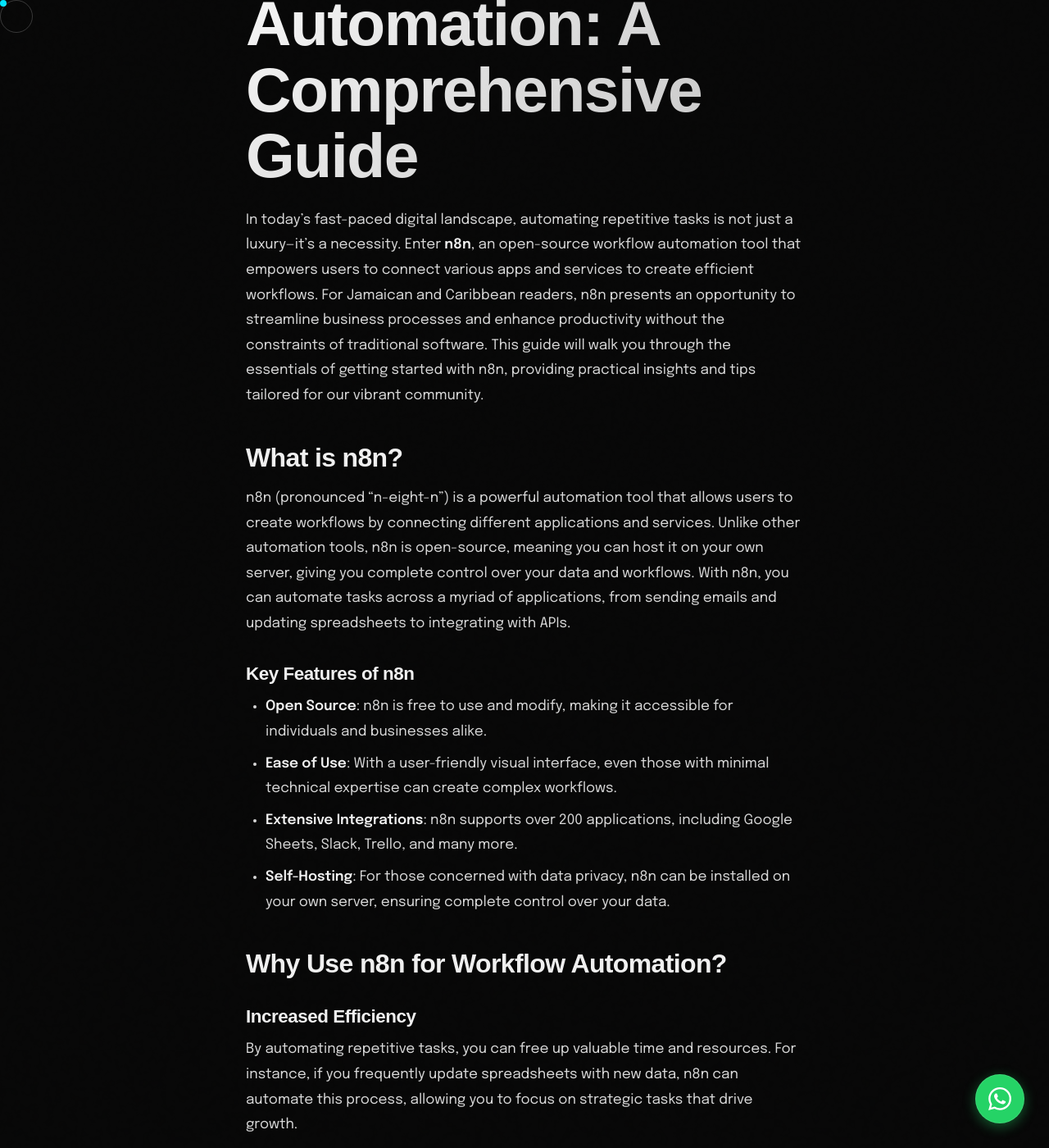
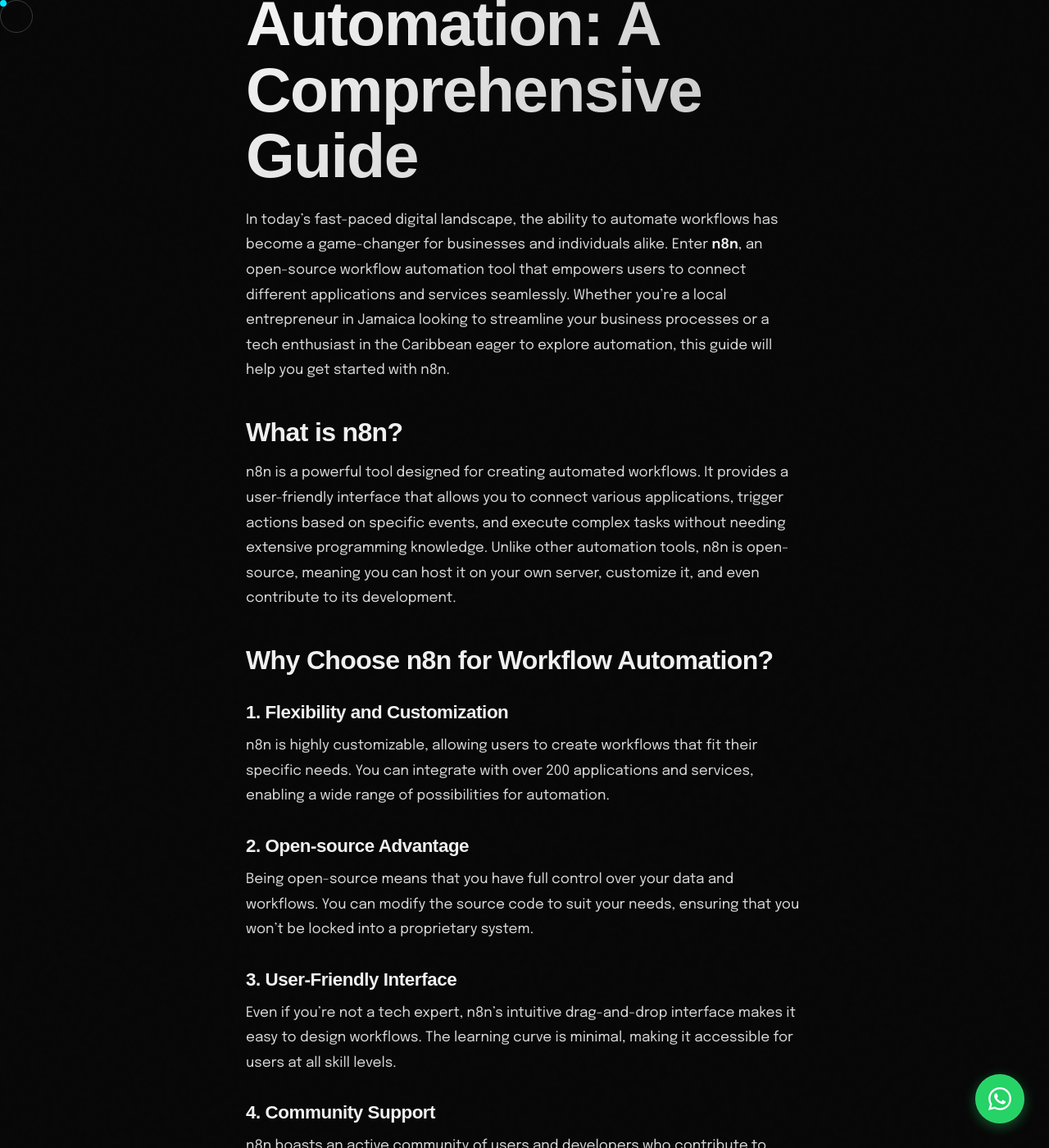
Before and after one commit to willylondon/creative-technician, a Jekyll site: the page built from _posts/2026-04-14-getting-started-with-n8n-workflow-automation.md, in a window 1280 px wide and 1400 px high, scrolled down 1161 px. Shown: the whole window at 82% size. Built offline with Jekyll 4.4.1, drawn with Linux system fonts in a browser that asks for light colours; some web fonts are replaced; some of the changed text lies outside the part shown.

Commit message:
📝 Auto-blog: getting started with n8n workflow automation

````diff
--- a/_posts/2026-04-14-getting-started-with-n8n-workflow-automation.md
+++ b/_posts/2026-04-14-getting-started-with-n8n-workflow-automation.md
@@ -2,128 +2,144 @@
 layout: post
 title: "Getting Started with n8n Workflow Automation: A Comprehensive Guide"
 date: 2026-04-14
-categories: [n8n, workflow automation, productivity, technology]
-excerpt: "Unlock the power of automation with n8n. This guide will help you get started with creating seamless workflows, tailored for the Caribbean audience."
+categories: [Automation, Technology, Guides]
+excerpt: "Unlock the potential of n8n for workflow automation with this comprehensive guide tailored for Caribbean audiences."
 ---
 
 # Getting Started with n8n Workflow Automation: A Comprehensive Guide
 
-In today's fast-paced digital landscape, automating repetitive tasks is not just a luxury—it's a necessity. Enter **n8n**, an open-source workflow automation tool that empowers users to connect various apps and services to create efficient workflows. For Jamaican and Caribbean readers, n8n presents an opportunity to streamline business processes and enhance productivity without the constraints of traditional software. This guide will walk you through the essentials of getting started with n8n, providing practical insights and tips tailored for our vibrant community.
+In today’s fast-paced digital landscape, the ability to automate workflows has become a game-changer for businesses and individuals alike. Enter **n8n**, an open-source workflow automation tool that empowers users to connect different applications and services seamlessly. Whether you're a local entrepreneur in Jamaica looking to streamline your business processes or a tech enthusiast in the Caribbean eager to explore automation, this guide will help you get started with n8n.
 
 ## What is n8n?
 
-n8n (pronounced "n-eight-n") is a powerful automation tool that allows users to create workflows by connecting different applications and services. Unlike other automation tools, n8n is open-source, meaning you can host it on your own server, giving you complete control over your data and workflows. With n8n, you can automate tasks across a myriad of applications, from sending emails and updating spreadsheets to integrating with APIs.
+n8n is a powerful tool designed for creating automated workflows. It provides a user-friendly interface that allows you to connect various applications, trigger actions based on specific events, and execute complex tasks without needing extensive programming knowledge. Unlike other automation tools, n8n is open-source, meaning you can host it on your own server, customize it, and even contribute to its development.
 
-### Key Features of n8n
+## Why Choose n8n for Workflow Automation?
 
-- **Open Source**: n8n is free to use and modify, making it accessible for individuals and businesses alike.
-- **Ease of Use**: With a user-friendly visual interface, even those with minimal technical expertise can create complex workflows.
-- **Extensive Integrations**: n8n supports over 200 applications, including Google Sheets, Slack, Trello, and many more.
-- **Self-Hosting**: For those concerned with data privacy, n8n can be installed on your own server, ensuring complete control over your data.
+### 1. **Flexibility and Customization**
 
-## Why Use n8n for Workflow Automation?
+n8n is highly customizable, allowing users to create workflows that fit their specific needs. You can integrate with over 200 applications and services, enabling a wide range of possibilities for automation.
 
-### Increased Efficiency
+### 2. **Open-source Advantage**
 
-By automating repetitive tasks, you can free up valuable time and resources. For instance, if you frequently update spreadsheets with new data, n8n can automate this process, allowing you to focus on strategic tasks that drive growth.
+Being open-source means that you have full control over your data and workflows. You can modify the source code to suit your needs, ensuring that you won't be locked into a proprietary system.
 
-### Customization
+### 3. **User-Friendly Interface**
 
-n8n allows for extensive customization of workflows. You can tailor each workflow to fit your specific needs, making it an ideal solution for businesses in different sectors across Jamaica and the Caribbean.
+Even if you're not a tech expert, n8n’s intuitive drag-and-drop interface makes it easy to design workflows. The learning curve is minimal, making it accessible for users at all skill levels.
 
-### Community Support
+### 4. **Community Support**
 
-As an open-source tool, n8n has a thriving community of users who contribute to its development and offer support. This community can be a valuable resource for troubleshooting and discovering new ways to use the platform.
+n8n boasts an active community of users and developers who contribute to forums, provide tutorials, and share their experiences. This support network can be invaluable as you navigate your automation journey.
 
 ## Getting Started with n8n
 
 ### Step 1: Setting Up n8n
 
-Before diving into workflow creation, you need to set up n8n. There are several ways to install n8n:
+#### Installation Options
 
-#### Option 1: Desktop Installation
+You have several options for installing n8n, depending on your technical skills and preferences:
 
-1. **Download n8n**: Visit the [n8n website](https://n8n.io/) and download the desktop version suitable for your operating system (Windows, macOS, or Linux).
-2. **Install and Run**: Follow the installation instructions. Once installed, launch the application to access the n8n editor.
+- **Cloud Installation**: n8n offers a cloud solution where you can sign up and start creating workflows without any setup. This is ideal for beginners who want to dive in quickly.
 
-#### Option 2: Self-Hosting
+- **Self-Hosting**: For users who prefer to have full control over their data, self-hosting n8n is a fantastic option. You can use a virtual private server (VPS) or Docker to host n8n.
 
-For those who prefer self-hosting for data privacy reasons, here’s how to do it:
+- **Local Installation**: If you want to run n8n on your local machine for testing or development purposes, you can install it via NPM or Docker.
 
-1. **Docker Installation**: Ensure you have Docker installed on your server.
-2. **Run n8n**: Use the following command to pull the n8n image and run it:
+#### Quick Installation Guide for Local Setup
 
-   ```bash
-   docker run -d -p 5678:5678 n8nio/n8n
+1. **Install Node.js**: Ensure you have Node.js installed on your machine. You can download it from the official website.
+
+2. **Install n8n**: Open your terminal and run the following command:
+   ```
+   npm install n8n -g
    ```
 
-3. **Access n8n**: Open your web browser and navigate to `http://localhost:5678` to access the n8n interface.
+3. **Run n8n**: Once installed, start n8n by typing:
+   ```
+   n8n
+   ```
 
-#### Option 3: Cloud Hosting
-
-If you want a hassle-free experience, consider using n8n.cloud, a hosted service that takes care of all your hosting needs. You can sign up directly on their website.
+4. **Access n8n**: Open your web browser and navigate to `http://localhost:5678`. This will take you to the n8n editor, where you can start creating workflows.
 
 ### Step 2: Creating Your First Workflow
 
-Once you have n8n up and running, you can start creating your first workflow. Follow these steps:
+#### Understanding Workflows
 
-1. **Open the Workflow Editor**: Click on "New Workflow" to open the editor.
-2. **Add Nodes**: Nodes are the building blocks of your workflow. You can add nodes by clicking the "+" icon. Search for the application you want to connect (e.g., Google Sheets, Slack) and select it.
-3. **Configure Nodes**: Click on the node to configure its settings. For example, if you’re using a Google Sheets node, you’ll need to authenticate your Google account and specify which sheet to pull data from.
-4. **Connect Nodes**: Drag the arrows between nodes to establish a flow. This shows how data moves from one node to another.
-5. **Execute the Workflow**: Once your workflow is configured, click "Execute Workflow" to see it in action. You can also save the workflow for future use.
+A workflow in n8n consists of various nodes that represent different actions or triggers. Each node can perform a specific task, such as sending an email, accessing a database, or retrieving data from an API.
 
-### Step 3: Practical Use Cases
+#### Example Workflow: Automating Email Notifications
 
-To give you a clearer idea of how n8n can be utilized, here are some practical use cases relevant to Jamaican and Caribbean businesses:
+1. **Add a Trigger Node**: Start by adding a trigger node (e.g., the "Cron" node) that will initiate your workflow at specified intervals.
 
-#### Use Case 1: Social Media Management
+2. **Add Action Nodes**: Next, connect action nodes that perform tasks. For example, add an "Email" node to send notifications.
 
-Automate your social media posts by connecting your content calendar (e.g., Google Sheets) to your social media platforms (e.g., Facebook, Twitter). Whenever you add a new post to your calendar, n8n can automatically publish it on your social media accounts.
+3. **Configure Nodes**: Click on each node to configure its settings. For the email node, enter the recipient's email address and customize the message.
 
-#### Use Case 2: Customer Relationship Management (CRM)
+4. **Connect Nodes**: Drag the connection lines between nodes to establish the flow of actions.
 
-Integrate your CRM system with email services to automate follow-ups. For example, when a new lead is added to your CRM, n8n can send a welcome email, ensuring that no lead goes unnoticed.
+5. **Save and Execute**: Once your workflow is set up, save it and manually trigger it to test if everything works as expected.
 
-#### Use Case 3: E-commerce Order Processing
+### Step 3: Exploring Integrations
 
-If you run an e-commerce store, you can automate order processing by connecting your shopping cart application with payment gateways and inventory management systems. This reduces manual data entry and minimizes errors.
+n8n supports a wide array of integrations with popular applications and services:
+
+- **Social Media**: Integrate with platforms like Twitter and Facebook to automate posts or gather analytics.
+
+- **E-commerce**: Connect with Shopify or WooCommerce to manage orders, track inventory, and send customer notifications.
+
+- **Productivity Tools**: Use n8n with Google Sheets, Trello, or Slack to streamline project management and team communication.
 
 ### Step 4: Advanced Features
 
-Once you're comfortable with the basics, you can explore some advanced features of n8n:
+Once you’re comfortable with the basics, explore n8n’s advanced features:
 
-#### Conditional Logic
+#### 1. **Conditional Logic**
 
-n8n allows you to implement conditional logic in your workflows. This means you can set up different paths based on certain criteria. For instance, you could send different emails based on the customer's purchase amount.
+You can create complex workflows by adding conditional nodes that allow actions to be executed based on specific criteria. For example, send different emails based on user responses.
 
-#### Error Handling
+#### 2. **Data Transformation**
 
-In larger workflows, errors can occur. n8n provides error handling options that allow you to set up alternative actions if a node fails. This ensures that your workflow continues to function smoothly even when issues arise.
+n8n offers built-in functions for data manipulation, allowing you to format or transform data between nodes. This feature can be crucial when integrating applications that require specific data formats.
 
-#### Webhooks
+#### 3. **Error Handling**
 
-Webhooks enable you to trigger workflows based on external events. For example, you can set up a webhook to trigger a workflow whenever a new form is submitted on your website.
+Set up error workflows to manage failed nodes. This capability ensures that your automation processes are robust and reliable.
 
-## Tips for Success with n8n
+## Best Practices for Workflow Automation
 
-1. **Start Small**: Begin with simple workflows to familiarize yourself with the platform before moving on to more complex automations.
-2. **Leverage the Community**: Join the n8n community forums and social media groups to share experiences, ask questions, and learn from other users.
-3. **Document Your Workflows**: As you create more workflows, document them to make it easier to manage and update them in the future.
-4. **Experiment**: Don't hesitate to experiment with different nodes and configurations. n8n’s flexibility allows for creative problem-solving.
+### 1. **Start Small**
+
+Begin with simple workflows to familiarize yourself with n8n’s interface and features. Gradually scale up as you gain confidence and experience.
+
+### 2. **Document Your Workflows**
+
+Maintain clear documentation of your workflows, including their purpose, triggers, and nodes. This practice will help you revisit and modify them in the future.
+
+### 3. **Leverage Community Resources**
+
+Take advantage of the n8n community. Participate in forums, watch tutorials, and read case studies to learn from others’ experiences.
+
+### 4. **Monitor and Optimize**
+
+Regularly review and optimize your workflows to ensure they remain efficient. Monitor performance and adjust nodes as necessary to improve speed and reliability.
 
 
 Looking for the right gear? Check out [AI and automation books](https://www.amazon.com/s?k=ai+automation+books+developers&tag=lifestylehike-20) to find what you need.
 
 ## Conclusion
 
-n8n is an incredibly powerful tool for anyone looking to enhance productivity through workflow automation. By following this guide, you should feel confident in setting up and creating your own workflows tailored to your specific needs. Whether you’re a business owner in Jamaica or a tech enthusiast in the Caribbean, n8n can help you save time, reduce errors, and ultimately, drive success.
+n8n is a powerful tool that can significantly enhance your productivity by automating repetitive tasks and streamlining your workflow processes. As you embark on your journey with n8n, remember to start small, leverage community resources, and continuously refine your workflows.
 
-Now that you’re equipped with the knowledge to get started, why not dive in and explore the endless possibilities of n8n? Start automating your workflows today and watch your productivity soar!
+By embracing automation, you can free up valuable time to focus on what truly matters — whether that's growing your business, pursuing creative projects, or spending more time with loved ones.
+
+Are you ready to take your workflow automation to the next level? Start exploring n8n today and unlock the full potential of your digital processes!
+
+---
 
 ### Call to Action
 
-Ready to take your productivity to the next level? Download n8n or visit [n8n.io](https://n8n.io/) to start building your workflows today. Share your experiences and workflows with us in the comments below, and let’s build a more productive Caribbean together!
+If you found this guide helpful, share your experiences or ask questions in the comments below! Join the conversation and become part of the growing community of automation enthusiasts in Jamaica and the Caribbean. Don't forget to check out other resources on The Creative Technician for more insights into technology and innovation.
 
 ---
 *Disclosure: This post contains affiliate links. As an Amazon Associate, we earn from qualifying purchases at no extra cost to you.*
````
